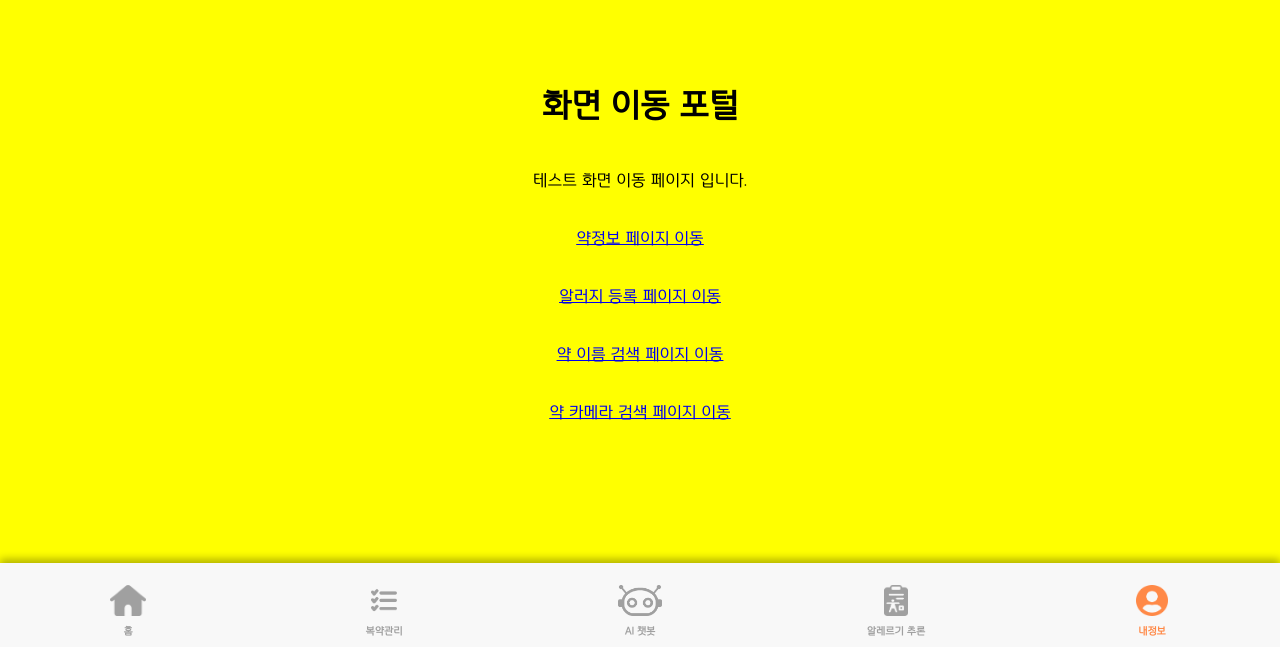
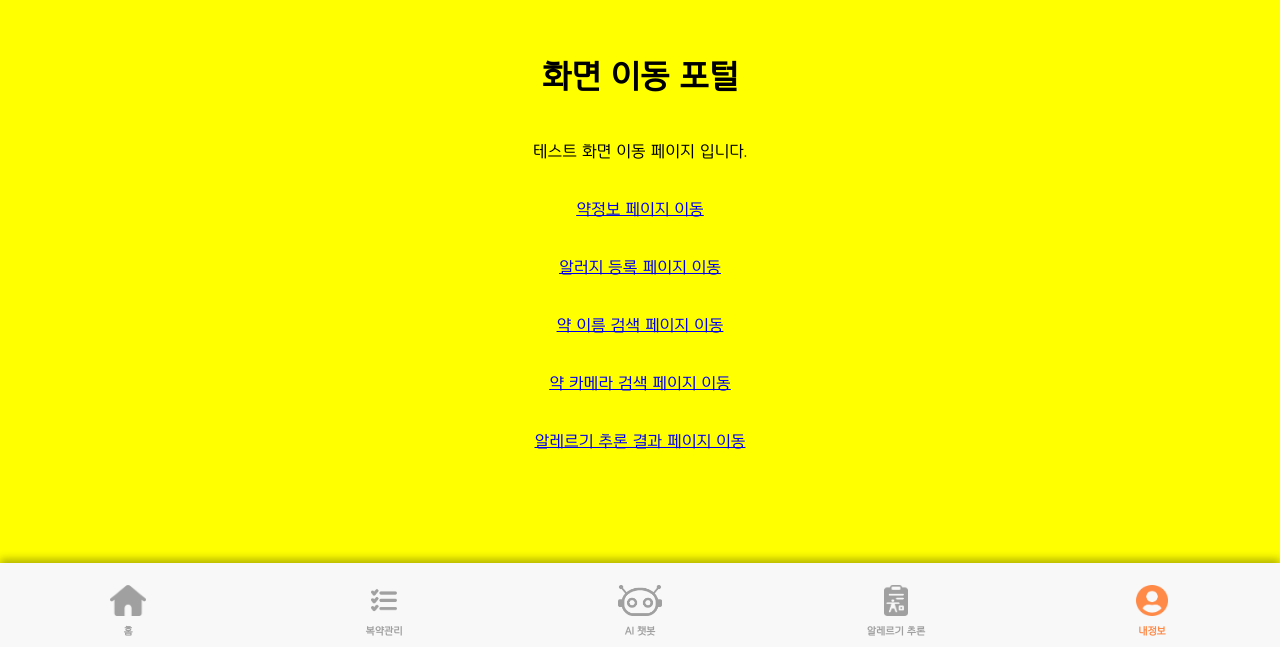
Before and after one commit to KAU-Medicare/Medicare-Frontend, a Vue app: page /prof in a window 1280 px wide. Shown: the part 153-800 px from the top of the page. Built offline with nearby package versions, Linux system fonts and the light colour scheme; sample sign-in values are in the browser's storage; what v-calendar would draw is missing.

Commit message:
추가 커밋

```diff
--- a/src/components/ProfPage.vue
+++ b/src/components/ProfPage.vue
@@ -14,12 +14,15 @@
     <router-link to="/searchByCamera">
       <p>약 카메라 검색 페이지 이동</p>
     </router-link>
+    <router-link to="/allergyInfResult">
+      <p>알레르기 추론 결과 페이지 이동</p>
+    </router-link>
   </div>
 </template>
 
 <script>
 export default {
-  name: 'NutriSuppPage'
+  name: 'ProfPage'
 };
 </script>
 
```
